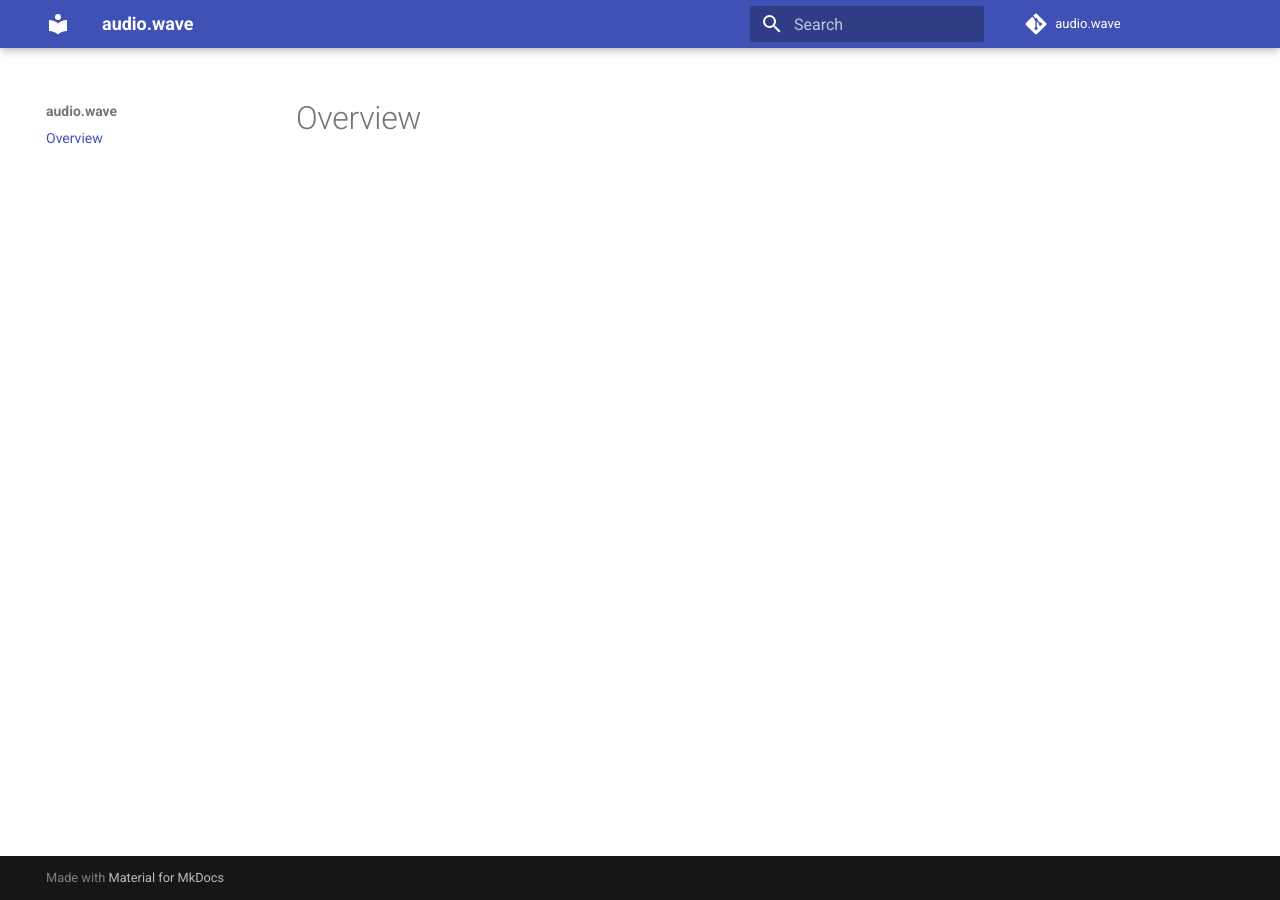
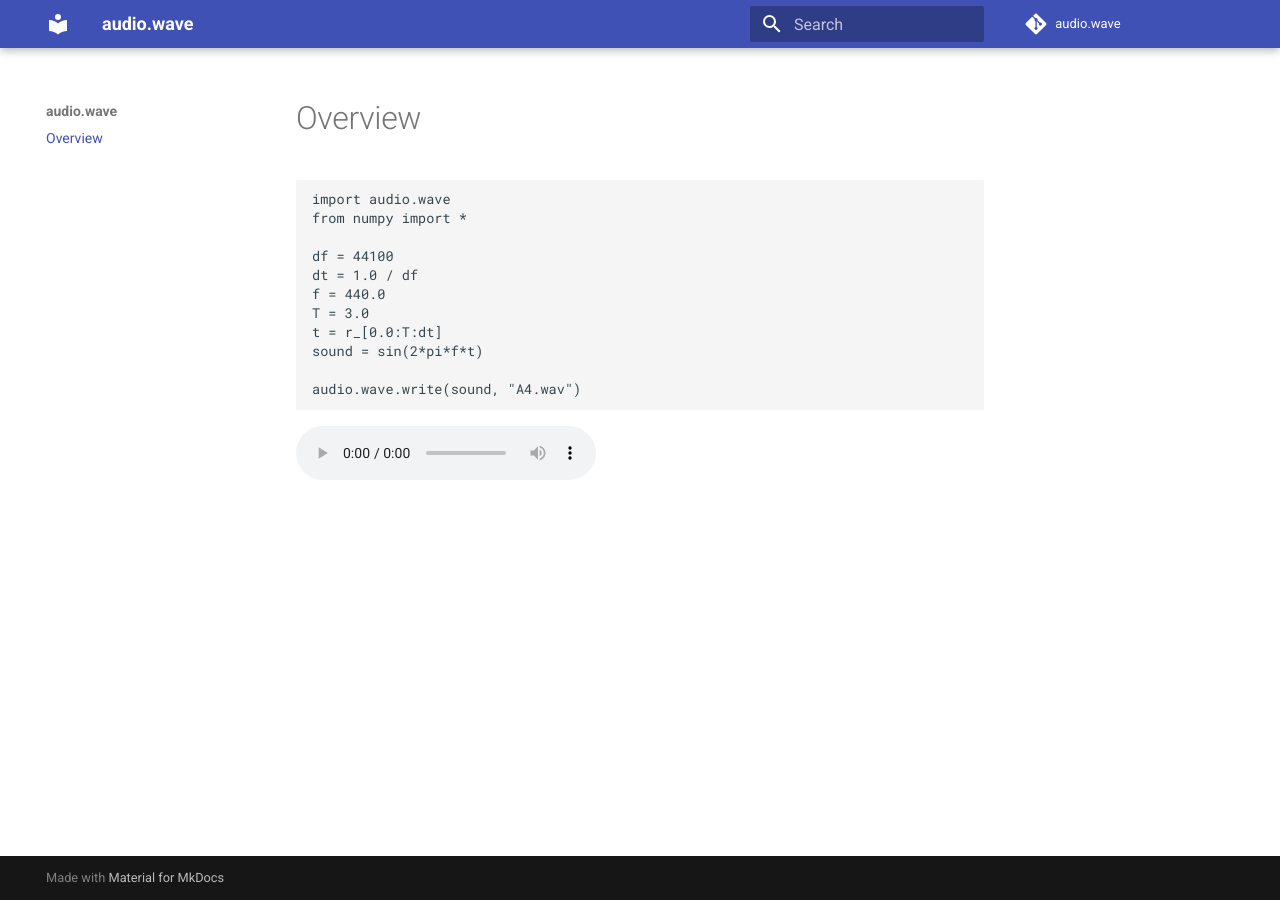
Before and after one commit to boisgera/audio.wave, an MkDocs documentation site: the page built from mkdocs/index.md, in a window 1280 px wide. Built offline with MkDocs 1.6.1 and Material for MkDocs 9.7.7, drawn with Linux system fonts in a browser that asks for light colours; comment, search, counter and statistics services are not loaded; old or Windows-style settings are respelled for this version of MkDocs.

Commit message:
update doc

```diff
--- a/docs/search/search_index.json
+++ b/docs/search/search_index.json
@@ -2,12 +2,12 @@
     "docs": [
         {
             "location": "/",
-            "text": "Overview",
+            "text": "Overview\n\n\nimport audio.wave\nfrom numpy import *\n\ndf = 44100\ndt = 1.0 / df\nf = 440.0\nT = 3.0\nt = r_[0.0:T:dt]\nsound = sin(2*pi*f*t)\n\naudio.wave.write(sound, \"A4.wav\")",
             "title": "Overview"
         },
         {
             "location": "/#overview",
-            "text": "",
+            "text": "import audio.wave\nfrom numpy import *\n\ndf = 44100\ndt = 1.0 / df\nf = 440.0\nT = 3.0\nt = r_[0.0:T:dt]\nsound = sin(2*pi*f*t)\n\naudio.wave.write(sound, \"A4.wav\")",
             "title": "Overview"
         }
     ]
--- a/mkdocs/index.md
+++ b/mkdocs/index.md
@@ -1,2 +1,18 @@
 Overview
 ==================================================================================
+
+    import audio.wave
+    from numpy import *
+
+    df = 44100
+    dt = 1.0 / df
+    f = 440.0
+    T = 3.0
+    t = r_[0.0:T:dt]
+    sound = sin(2*pi*f*t)
+
+    audio.wave.write(sound, "A4.wav")
+
+
+<audio src="https://github.com/boisgera/audio.wave/blob/master/sounds/A4.wav?raw=true" controls>
+</audio>
```
Also changed, not shown: docs/index.html (+14 -0 lines).
